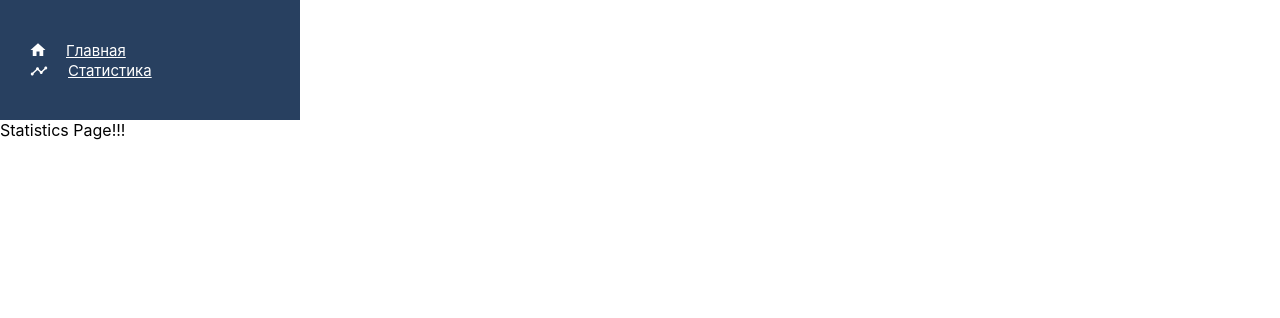
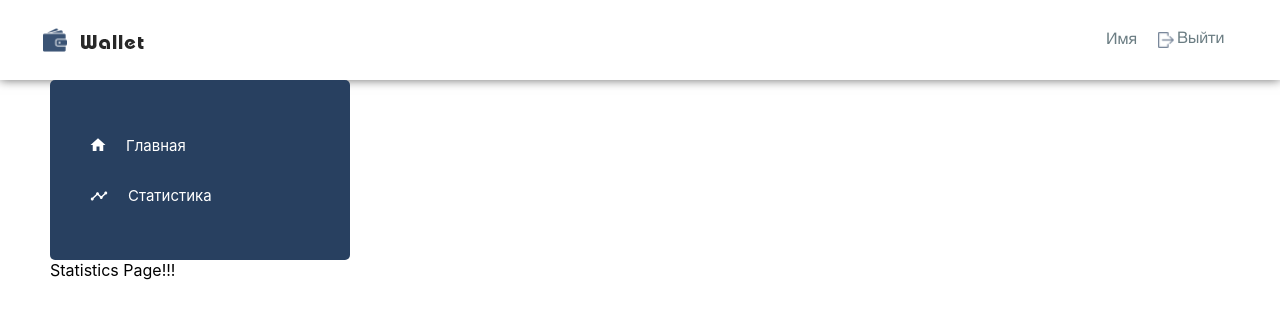
Before and after one commit to IP777/wallet_bank_system, a React (Create React App) app: page /statistics in a window 1280 px wide. Shown: the top 318 px of the page. Built offline with nearby package versions, Linux system fonts and the light colour scheme.

Commit message:
add link navigation

```diff
--- a/src/App.js
+++ b/src/App.js
@@ -23,10 +23,9 @@ const AsyncLogin = lazy(() =>
 
 const App = () => {
   return (
+    <>
       <Suspense
-			fallback={
-				<div className={style.loader}>Please wait Loading...</div>
-			}
+        fallback={<div className={style.loader}>Please wait Loading...</div>}
       >
         <Switch>
           <Route path="/" exact component={AsyncHome} />
@@ -36,6 +35,7 @@ const App = () => {
           <Route component={NotFoundPage} />
         </Switch>
       </Suspense>
+    </>
   );
 };
 
--- a/src/App.module.css
+++ b/src/App.module.css
@@ -1,8 +1,8 @@
 body {
   margin: 0;
-	font-family: -apple-system, BlinkMacSystemFont, "Segoe UI", "Roboto",
-		"Oxygen", "Ubuntu", "Cantarell", "Fira Sans", "Droid Sans",
-		"Helvetica Neue", sans-serif;
+  font-family: -apple-system, BlinkMacSystemFont, "Segoe UI", "Roboto", "Oxygen",
+    "Ubuntu", "Cantarell", "Fira Sans", "Droid Sans", "Helvetica Neue",
+    sans-serif;
   -webkit-font-smoothing: antialiased;
   -moz-osx-font-smoothing: grayscale;
 }
--- a/src/components/SideBar/SideBar.js
+++ b/src/components/SideBar/SideBar.js
@@ -7,7 +7,6 @@ import { Link } from "react-router-dom";
 const SideBar = () => {
   return (
     <div className={style.sideBar}>
-      <div className={style.linkLst}>
       <div className={style.linkItem}>
         <Link
           className={style.link}
@@ -31,7 +30,6 @@ const SideBar = () => {
         </Link>
       </div>
     </div>
-    </div>
   );
 };
 
--- a/src/components/SideBar/SideBar.module.css
+++ b/src/components/SideBar/SideBar.module.css
@@ -1,20 +1,23 @@
 .sideBar {
+  border-radius: 5px;
   padding: 40px 0px;
   width: 300px;
   background-color: #284060;
 }
 
 .linkItem {
-  padding-left: 30px;
+  padding: 15px 0px 15px 30px;
 }
 
 .link {
+  padding: 10px;
+  text-decoration: none;
   font-size: 15px;
   color: #fff;
 }
 
 .linkItem:hover {
-  background-color: #b38f8f;
+  background-color: #c4c4c4;
   opacity: 0.702;
 }
 
--- a/src/pages/homePage/HomePage.js
+++ b/src/pages/homePage/HomePage.js
@@ -7,12 +7,15 @@ const HomePage = () => {
   return (
     <>
       <Header />
-      <div className={style.text}>Home Page!!!</div>
-      <div className={style.container}>
-        <div className={style.SideBar}>
-          <SideBar />
+      <div className={style.mainContainer}>
+        <div className={style.container}>
+          <div className={style.SideBar}>
+            <SideBar />
+          </div>
+          <div className={style.content}>
+            <p>table</p>
+          </div>
         </div>
-        <div>HomePage</div>
       </div>
     </>
   );
--- a/src/pages/homePage/HomePage.module.css
+++ b/src/pages/homePage/HomePage.module.css
@@ -1,3 +1,12 @@
-.text {
-	color: blue;
+.mainContainer {
+  max-width: 1180px;
+  margin: 0 auto;
 }
+
+.container {
+  display: flex;
+}
+
+.content {
+  width: 100%;
+}
--- a/src/pages/statisticsPage/StatisticsPage.js
+++ b/src/pages/statisticsPage/StatisticsPage.js
@@ -1,15 +1,19 @@
 import React from "react";
 import SideBar from "../../components/SideBar/SideBar";
+import Header from "../../components/header/Header";
 import style from "./StatisticsPage.module.css";
 
 const StatisticsPage = () => {
   return (
-    <div className={style.container}>
-      <div className={style.SideBar}>
-        <SideBar />
+    <>
+      <Header />
+      <div className={style.mainContainer}>
+        <div className={style.SideBar}>
+          <SideBar />
+        </div>
+        <div>Statistics Page!!!</div>
       </div>
-      <div>Statistics Page!!!</div>
-    </div>
+    </>
   );
 };
 
--- a/src/pages/statisticsPage/StatisticsPage.module.css
+++ b/src/pages/statisticsPage/StatisticsPage.module.css
@@ -1,3 +1,56 @@
-.text {
-	color: rgb(70, 161, 54);
+.mainContainer {
+  max-width: 1180px;
+  margin: 0 auto;
 }
+
+/* <table className={style.table}>
+<thead>
+  <tr className={style.tr}>
+	<th className={style.th}>Date</th>
+	<th className={style.th}>Type</th>
+	<th className={style.th}>Category</th>
+	<th className={style.th}>Comment</th>
+	<th className={style.th}>Sum</th>
+	<th className={style.th}>Balance</th>
+	<th className={style.th}>Delete</th>
+  </tr>
+</thead>
+<tbody>
+  <tr className={style.tr}>
+	<td className={style.td}>04.09.2020</td>
+	<td className={style.td}>-</td>
+	<td className={style.td}>dsa</td>
+	<td className={style.td}>das</td>
+	<td className={style.td}>sdad</td>
+	<td className={style.td}>sads</td>
+	<td className={style.td}>csd</td>
+  </tr>
+  <tr className={style.tr}>
+	<td className={style.td}>04.09.2020</td>
+	<td className={style.td}>+</td>
+	<td className={style.td}>Разное</td>
+	<td className={style.td}>das</td>
+	<td className={style.td}>sdad</td>
+	<td className={style.td}>sads</td>
+	<td className={style.td}>csd</td>
+  </tr>
+  <tr className={style.tr}>
+	<td className={style.td}>04.09.2020</td>
+	<td className={style.td}>+</td>
+	<td className={style.td}>Регулярный доход</td>
+	<td className={style.td}>das</td>
+	<td className={style.td}>sdad</td>
+	<td className={style.td}>sads</td>
+	<td className={style.td}>csd</td>
+  </tr>
+  <tr className={style.tr}>
+	<td className={style.td}>04.09.2020</td>
+	<td className={style.td}>-</td>
+	<td className={style.td}>Машина</td>
+	<td className={style.td}>das</td>
+	<td className={style.td}>sdad</td>
+	<td className={style.td}>sads</td>
+	<td className={style.td}>csd</td>
+  </tr>
+</tbody>
+</table> */
```
Also changed, not shown: src/assets/svg/exchangeRate.svg (added), src/components/header/Header.module.css (indentation only). Lines whose indentation alone changed are shown as unchanged.
